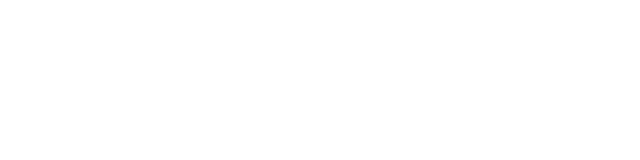
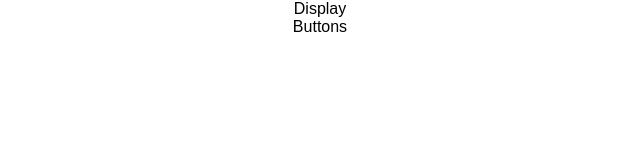
Before and after one commit to cpcamp2/Calculator, a React (Create React App) app: page / in a window 1280 px wide. Shown: the top 160 px of the page, without its empty margins (320-960 px from the left). Built offline with nearby package versions, Linux system fonts and the light colour scheme.

Commit message:
create display as a stateless functional component and import display into app

```diff
--- a/src/App.js
+++ b/src/App.js
@@ -1,5 +1,6 @@
 import React, { Component } from 'react';
 import Buttons from './components/Buttons';
+import Display from './components/Display';
 import logo from './logo.svg';
 import './App.css';
 
@@ -15,6 +16,7 @@
   render() {
     return (
       <div className="App">
+        <Display />
         <Buttons />
       </div>
     );
--- a/src/components/Buttons.js
+++ b/src/components/Buttons.js
@@ -2,6 +2,7 @@
 
 const Buttons = () => (
   <div>
+    Buttons
   </div>
 );
 
--- a/src/components/Display.js
+++ b/src/components/Display.js
@@ -0,0 +1,9 @@
+import React from 'react';
+
+const Display = (props) => (
+  <div>
+    Display
+  </div>
+);
+
+export default Display;
```
